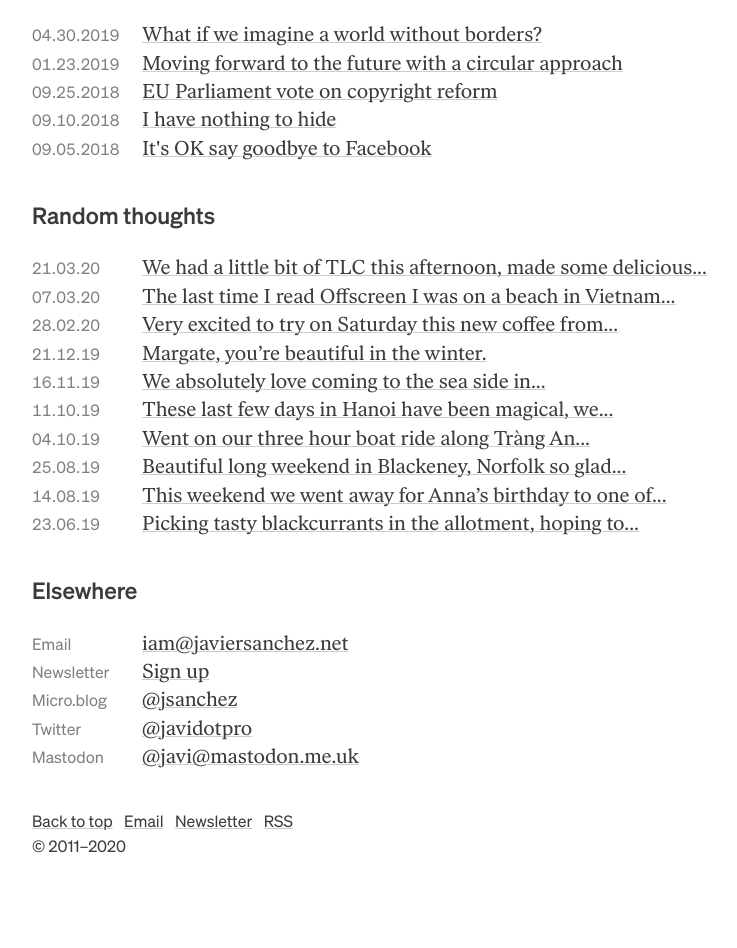
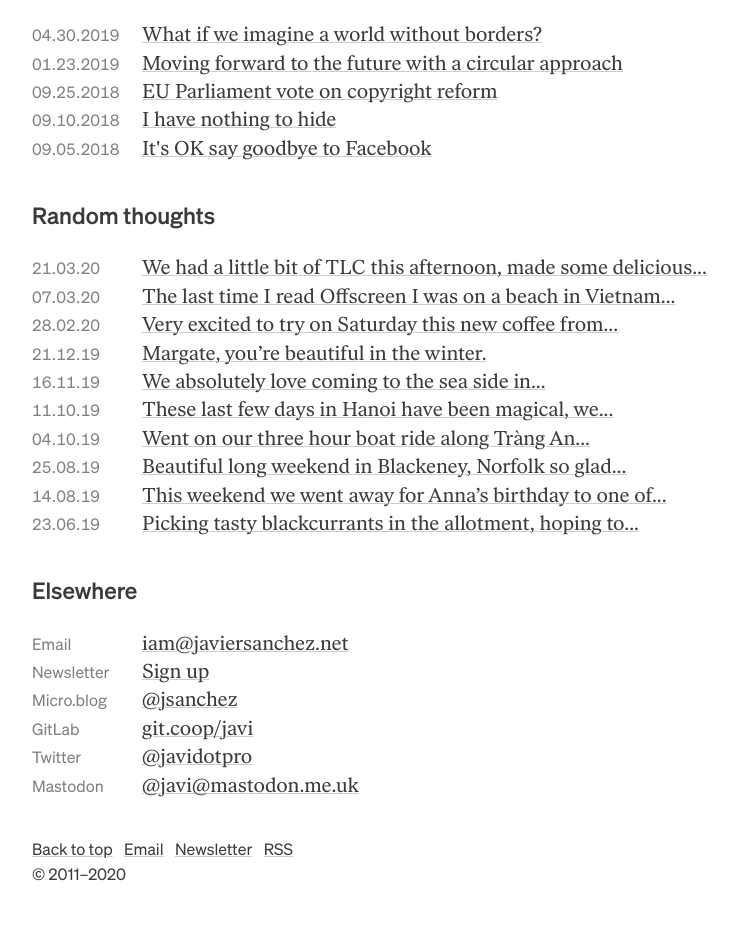
Before and after one commit to javielico/site, a Jekyll site: the page built from index.markdown, in a window 1280 px wide. Shown: the part 636-1584 px from the top of the page, without its empty margins (248-985 px from the left). Built offline with Jekyll 4.4.1, drawn with Linux system fonts in a browser that asks for light colours; before the commit the page ends 1556 px from its top, so only the background shows below that.

Commit message:
Added git.coop to Elsewhere

```diff
--- a/_includes/home/elsewhere.html
+++ b/_includes/home/elsewhere.html
@@ -4,6 +4,7 @@
       <li><span>Email </span><a href="mailto:iam@javiersanchez.net?subject=Hey%20there%20Javier%20👋&amp;body=👉%20You%20can%20write%20anything%20you%20want%20to%20say%20here.">iam@javiersanchez.net</a></li>
       <li><span>Newsletter </span><a href="https://buttondown.email/potat">Sign up</a></li>
       <li><span>Micro.blog </span><a href="https://micro.blog/jsanchez">@jsanchez</a></li>
+      <li><span>GitLab </span><a href="https://git.coop/javi">git.coop/javi</a></li>
       <li><span>Twitter </span><a href="https://twitter.com/javidotpro">@javidotpro</a></li>
       <li><span>Mastodon </span><a href="https://mastodon.me.uk/@javi">@javi@mastodon.me.uk</a></li>
     </ul>
```
